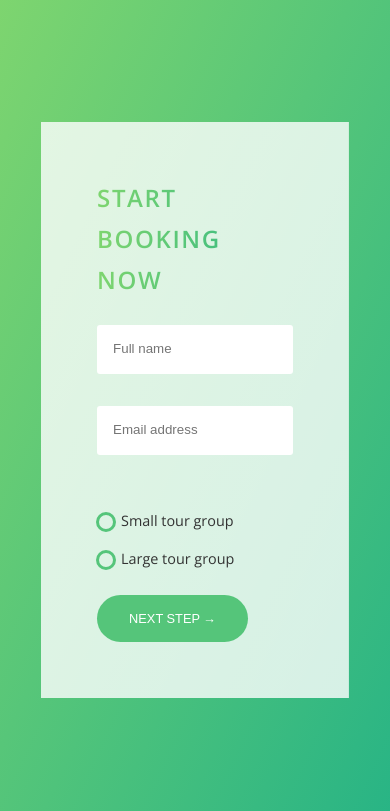
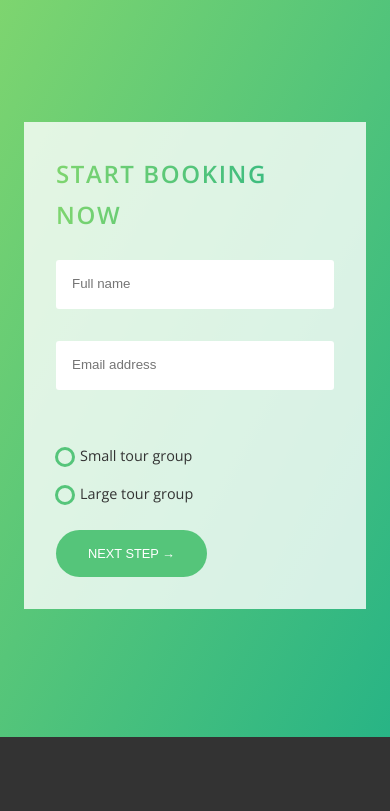
Before and after one commit to wonma/natours, a website built with webpack: page app/index.html in a window 390 px wide. Shown: the part 7010-7821 px from the top of the page. Built offline with nearby package versions, Linux system fonts and the light colour scheme; files whose address does not match are found by name.

Commit message:
Fixed the form section for responsive design

```diff
--- a/app/assets/styles/components/_form.scss
+++ b/app/assets/styles/components/_form.scss
@@ -1,10 +1,15 @@
 .form {
-    width: 50%;
+  width: 75%;
+
   @include respond(tab-land) {
+    width: 60%;
+  }
+
+  @include respond(phone) {
     width: 100%;
   }
 
-    // GENERAL
+  // GENERAL FOR EACH FIELD
   &__group {
     width: 80%;
     @include respond(tab-land) {
@@ -29,12 +34,12 @@
     font-weight: 600;
     top: 30%;
     left: 2rem;
-        transition: all .3s ease-out;
+    transition: all 0.3s ease-out;
     visibility: hidden;
     opacity: 0;
   }
 
-    &__input--text:not(:placeholder-shown) + &__label--text{
+  &__input--text:not(:placeholder-shown) + &__label--text {
     transform: translateY(4.5rem);
     opacity: 1;
     visibility: visible;
@@ -48,10 +53,11 @@
     border-bottom: 2px solid transparent;
   }
 
-    &__input--text:focus, &__input--text:invalid {
+  &__input--text:focus,
+  &__input--text:invalid {
     outline: none;
     border-bottom: 2px solid $color-secondary-dark;
-        box-shadow: 0 1rem 2rem rgba(#000, .1);
+    box-shadow: 0 1rem 2rem rgba(#000, 0.1);
   }
 
   // RADIO INPUT
@@ -78,31 +84,31 @@
     visibility: hidden;
   }
 
-    &__input--radio:not(:checked) + &__label--radio::before{
+  &__input--radio:not(:checked) + &__label--radio::before {
     opacity: 0;
   }
 
-    &__input--radio:checked + &__label--radio::before{
+  &__input--radio:checked + &__label--radio::before {
     opacity: 1;
   }
 
   &__label--radio::before {
     position: absolute;
-        content: "";
+    content: '';
     top: 8px;
     left: -20px;
     width: 10px;
     height: 10px;
     background-color: $color-primary;
     border-radius: 50%;
-        transition: all .2s ease-out;
+    transition: all 0.2s ease-out;
   }
 
   &__label--radio::after {
     position: absolute;
     top: 3px;
     left: -25px;
-        content: "";
+    content: '';
     width: 20px;
     height: 20px;
     background-color: transparent;
--- a/app/assets/styles/components/_trapezoid.scss
+++ b/app/assets/styles/components/_trapezoid.scss
@@ -2,14 +2,28 @@
   width: 70%;
   padding: 7rem;
   margin: 0 auto;
-    background: linear-gradient(110deg, rgba(#fff, .8) 0%, rgba(#fff, .8) 60%, transparent 60%),
-        url("./assets/images/nat-10.jpg");
+  background: linear-gradient(
+      110deg,
+      rgba(#fff, 0.8) 0%,
+      rgba(#fff, 0.8) 70%,
+      transparent 70%
+    ),
+    url('./assets/images/nat-10.jpg');
   background-position: top center;
 
   @include respond(tab-land) {
     width: 90%;
-        background: linear-gradient(110deg, rgba(#fff, .8) 0%, rgba(#fff, .8) 100%),
-        url("./assets/images/nat-10-small.jpg");
+    background: linear-gradient(
+        110deg,
+        rgba(#fff, 0.8) 0%,
+        rgba(#fff, 0.8) 100%
+      ),
+      url('./assets/images/nat-10-small.jpg');
     background-position: top center;
   }
+
+  @include respond(tab-port) {
+    width: 100%;
+    padding: 4rem;
   }
+}
--- a/app/index.html
+++ b/app/index.html
@@ -298,8 +298,8 @@
         </section>
         <section class="section section--form">
             <div class="trapezoid">
+                <h2 class="heading-secondary u-margin-bottom--m">Start Booking Now</h2>
                 <form class="form">
-                    <h2 class="heading-secondary u-margin-bottom--m">Start Booking Now</h2>
                     <div class="form__group form__group--text">
                         <input type="text" id="full-name" class="form__input--text" placeholder="Full name" name="full-name" minlength="2" maxlength="15"/>
                         <label for="full-name" class="form__label form__label--text">Full Name</label>
```
Lines whose indentation alone changed are shown as unchanged.
